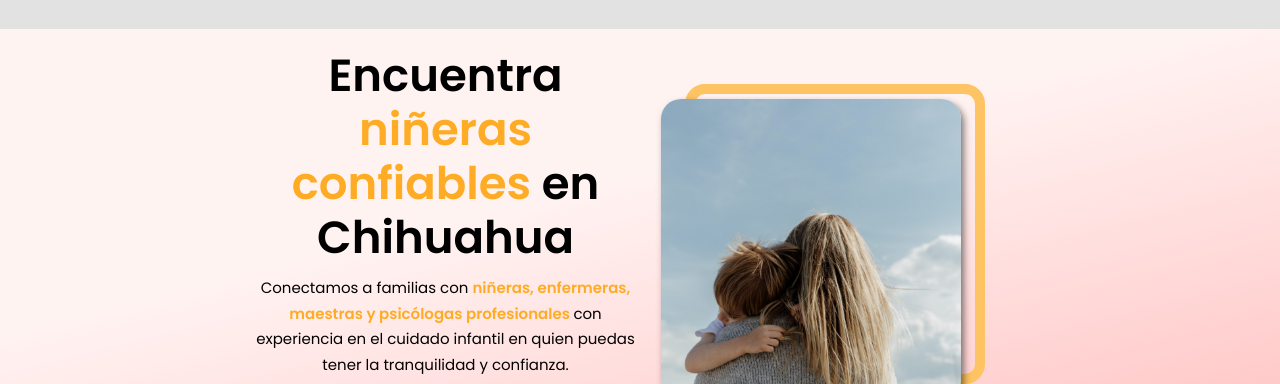
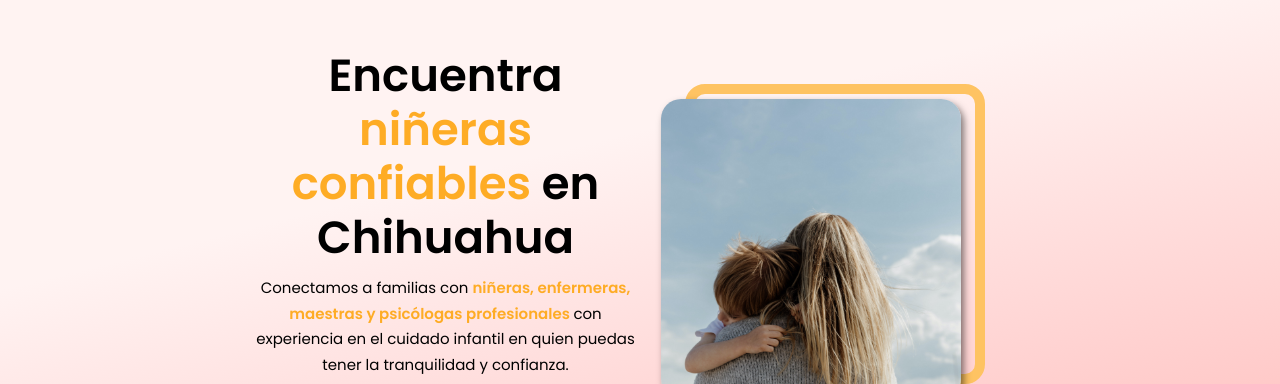
Before and after one commit to Camoralesh27/nounous_v3, a website: page index.html in a window 1280 px wide. Shown: the part 41-425 px from the top of the page. Drawn offline with nearby package versions, Linux system fonts and the light colour scheme.

Commit message:
cambiando margin por padding de hero

```diff
--- a/index.html
+++ b/index.html
@@ -1,5 +1,7 @@
 <!DOCTYPE html>
 <html lang="en">
+
+
 <head>
     <!-- meta -->
     <meta charset="UTF-8">
@@ -23,9 +25,13 @@
     <!-- stylesheet -->
     <link rel="stylesheet" href="build/css/app.css">
 </head>
+
+
 <body>
 <!-- ======= NAV ======= -->
     <header class="header">
+
+        <!-- ======= nav Mobile ======= -->
         <div class="navM">
             <div class="navM__data">
                 <a clas="navM__logoLink" href="./index.html">
@@ -70,7 +76,7 @@
             </div>
         </div>
 
-
+        <!-- ======= banner Desktop ======= -->
         <div class="bannerD">
             <div class="bannerD__container">
                 <div class="bannerD__contacto">
@@ -99,6 +105,11 @@
                 </div>
             </div>
         </div>
+
+        <!-- ======= nav Desktop ======= -->
+        <div class="navD">
+        </div>
+
     </header>
 
 <!-- ======= MAIN ======= -->
--- a/src/scss/ui/contenido/_hero.scss
+++ b/src/scss/ui/contenido/_hero.scss
@@ -2,8 +2,7 @@
 @use 'base/variables' as v;
 
 .hero {
-    margin-top: 7rem;
-    padding: 2rem 2rem 3rem 2rem;
+    padding: 9rem 2rem 3rem 2rem;
     background: linear-gradient(166deg, #FFF3F2 40%, #FFC1C0 100%);
 
     &__container {
--- a/src/scss/ui/header/_header.scss
+++ b/src/scss/ui/header/_header.scss
@@ -128,8 +128,8 @@
 }
 
 /* ======= DESKTOP ======= */
+/* Banner */
 .bannerD {
-
     background-color: lighten(v.$pink4, 3%);
     color: v.$black;
     display: none;
@@ -182,3 +182,5 @@
         font-weight: 600;
     }
 }
+
+/* Nav Links */
```
Also changed, not shown: build/css/app.css, 1 other file.
